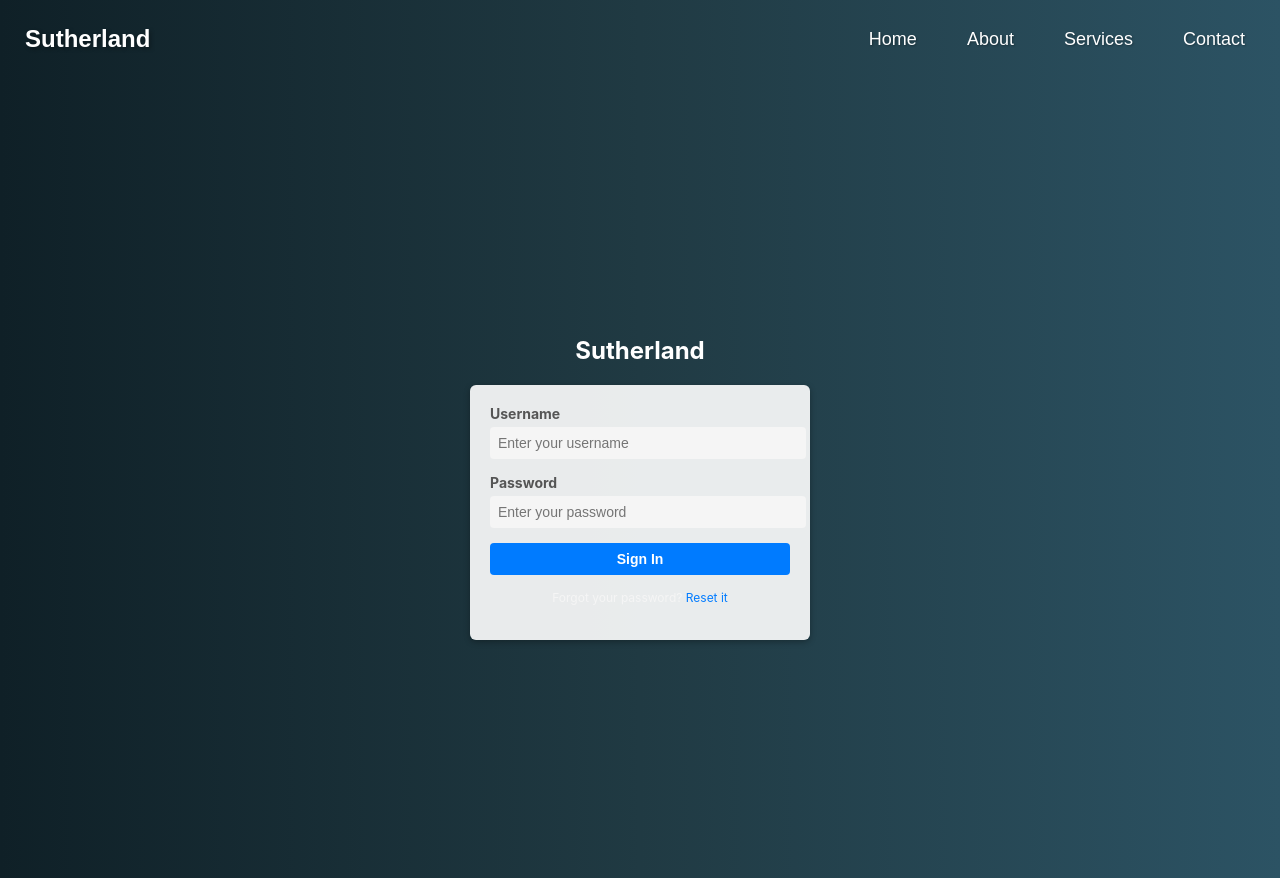
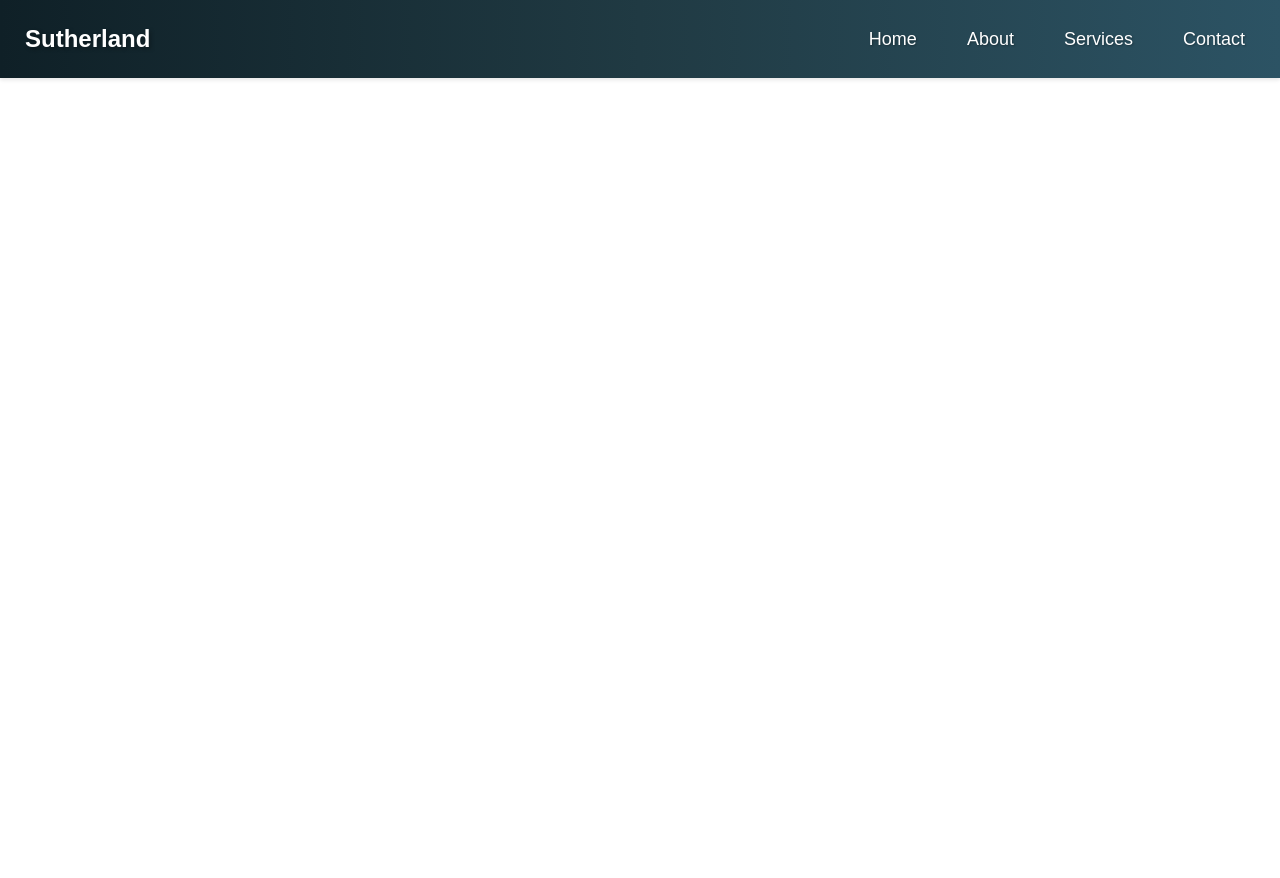
Before and after one commit to parteekahlawat/Codathon, a React (Create React App) app in the folder codathon/: page / in a window 1280 px wide. After the commit the page ends 800 px from the top, so only its background shows below. Built offline with nearby package versions, Linux system fonts and the light colour scheme.

Commit message:
Update App.js

```diff
--- a/codathon/src/App.js
+++ b/codathon/src/App.js
@@ -16,7 +16,7 @@ function App() {
     <>
     <Navbar/>
       <Routes>
-        <Route path="/" element={<SignInPage title="Sutherland" />} />
+        <Route path="/Codathon" element={<SignInPage title="Sutherland" />} />
         <Route
           path="/moodpage"
           element={<MoodPage/>}
```
